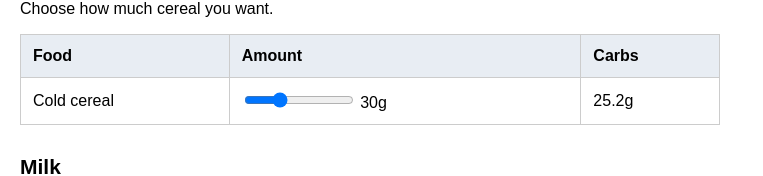
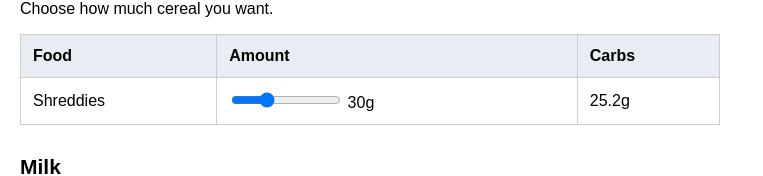
Before and after one commit to penguinears/diabetesinspace, a plain HTML site: page cereal.html in a window 1280 px wide. Shown: the part 146-322 px from the top of the page, without its empty margins (0-763 px from the left). Drawn offline with Linux system fonts and the light colour scheme.

Commit message:
Change cereal name from 'Cold cereal' to 'Shreddies'

```diff
--- a/cereal.html
+++ b/cereal.html
@@ -120,7 +120,7 @@ button {
 </tr>
 
 <tr>
-    <td>Cold cereal</td>
+    <td>Shreddies</td>
     <td>
         <input type="range" id="cereal" min="0" max="100" step="5" value="30">
         <span class="amount" id="cerealAmount">30g</span>
```
